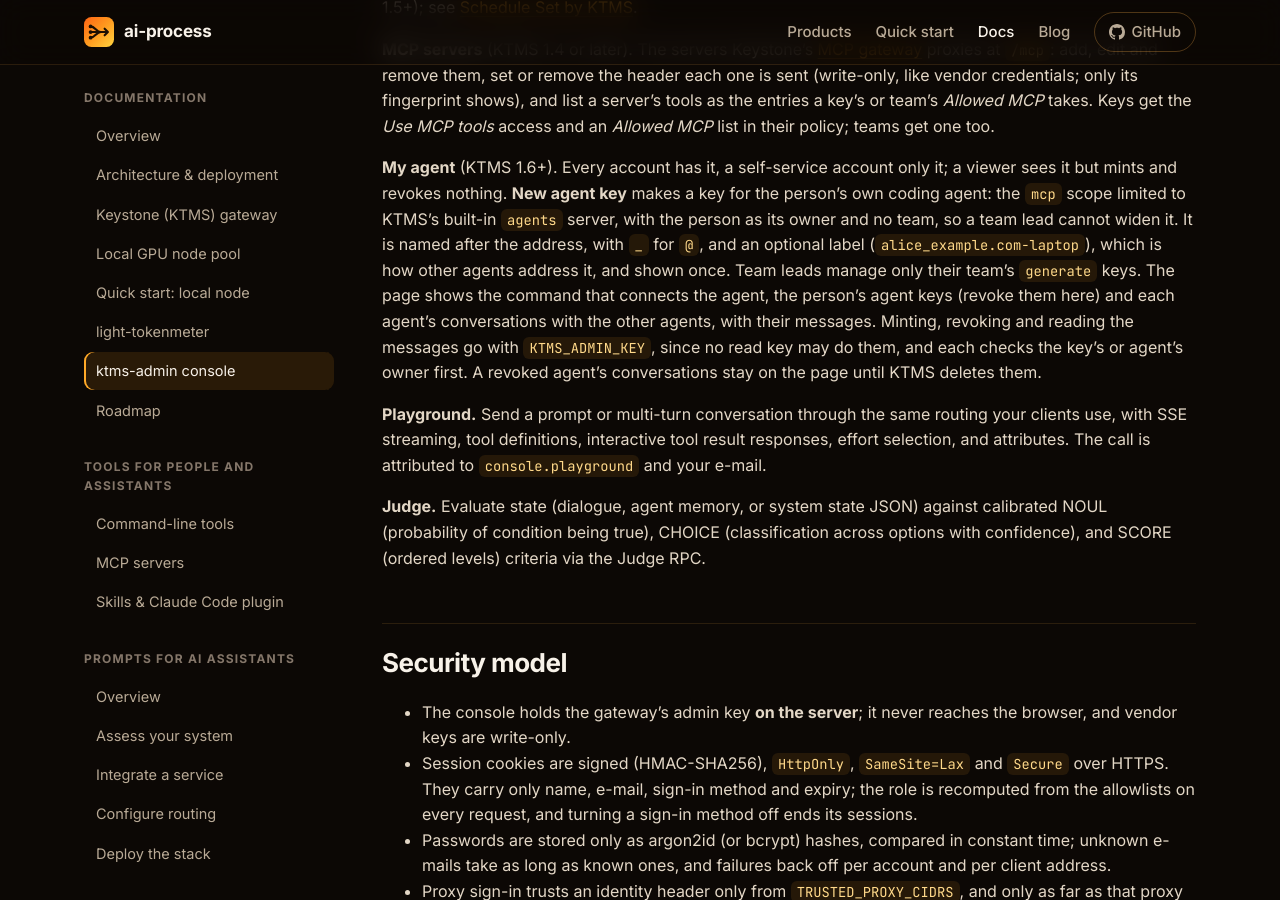
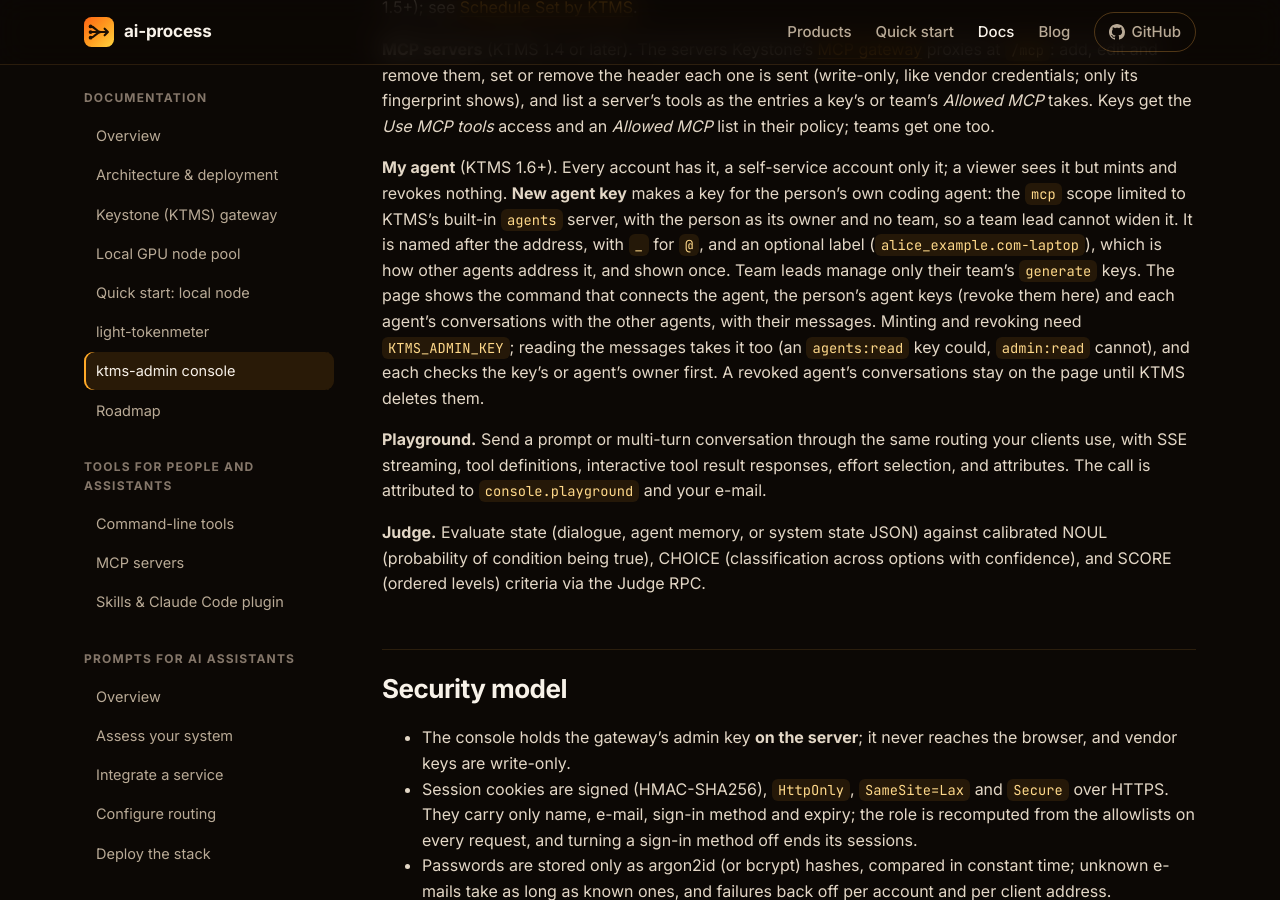
Before and after one commit to ai-process/ai-process.github.io, a Jekyll site: the page built from docs/ktms-admin.md, in a window 1280 px wide and 900 px high, scrolled down 11116 px. Built offline with Jekyll 4.4.1, drawn with Linux system fonts in a browser that asks for light colours.

Commit message:
Sync docs: agent RPC scopes, Translate, quickstart anchor

```diff
--- a/docs/ktms-admin.md
+++ b/docs/ktms-admin.md
@@ -353,8 +353,8 @@ the person as its owner and no team, so a team lead cannot widen it. It is named
 `_` for `@`, and an optional label (`alice_example.com-laptop`), which is how other agents address it, and
 shown once. Team leads manage only their team's `generate` keys. The page shows the
 command that connects the agent, the person's agent keys (revoke them here) and each agent's conversations
-with the other agents, with their messages. Minting, revoking and reading the messages go with
-`KTMS_ADMIN_KEY`, since no read key may do them, and each checks the key's or agent's owner first. A revoked agent's conversations stay on the page
+with the other agents, with their messages. Minting and revoking need
+`KTMS_ADMIN_KEY`; reading the messages takes it too (an `agents:read` key could, `admin:read` cannot), and each checks the key's or agent's owner first. A revoked agent's conversations stay on the page
 until KTMS deletes them.
 
 **Playground.** Send a prompt or multi-turn conversation through the same routing your clients use, with SSE streaming, tool definitions, interactive tool result responses, effort selection, and attributes. The call is attributed to `console.playground` and your e-mail.
```
Also changed, not shown: docs/ktms.md (+4 -4 lines), docs/quickstart-local-node.md (+2 -0 lines).
